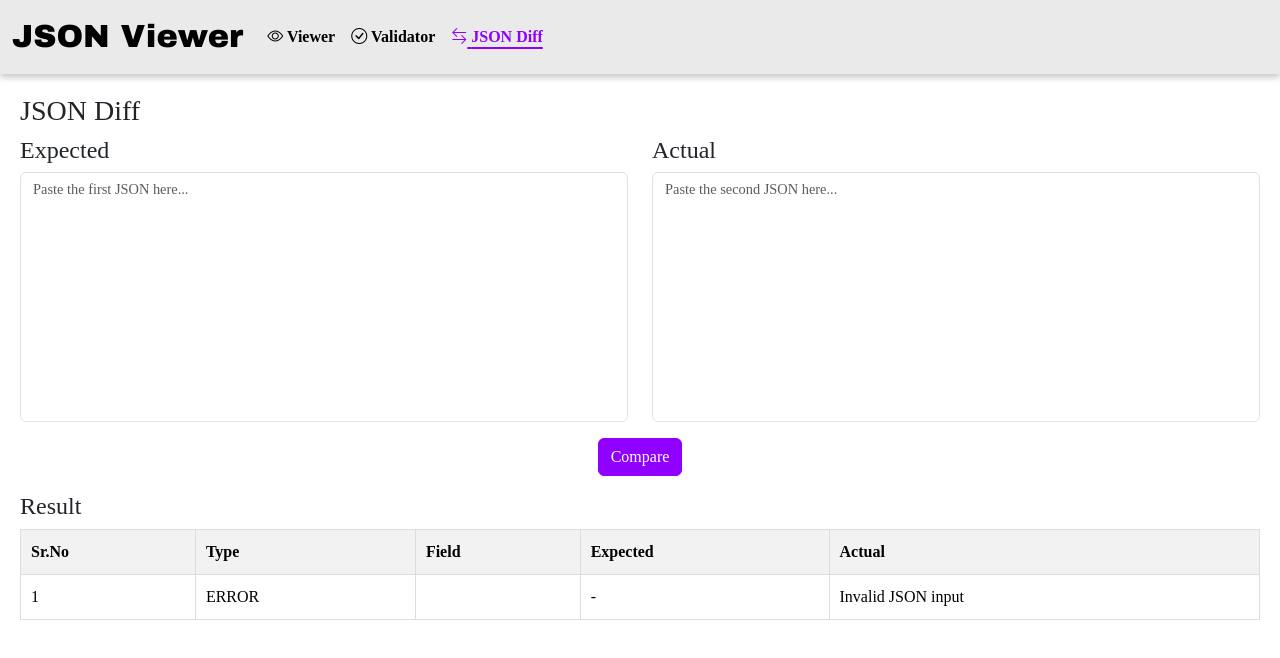
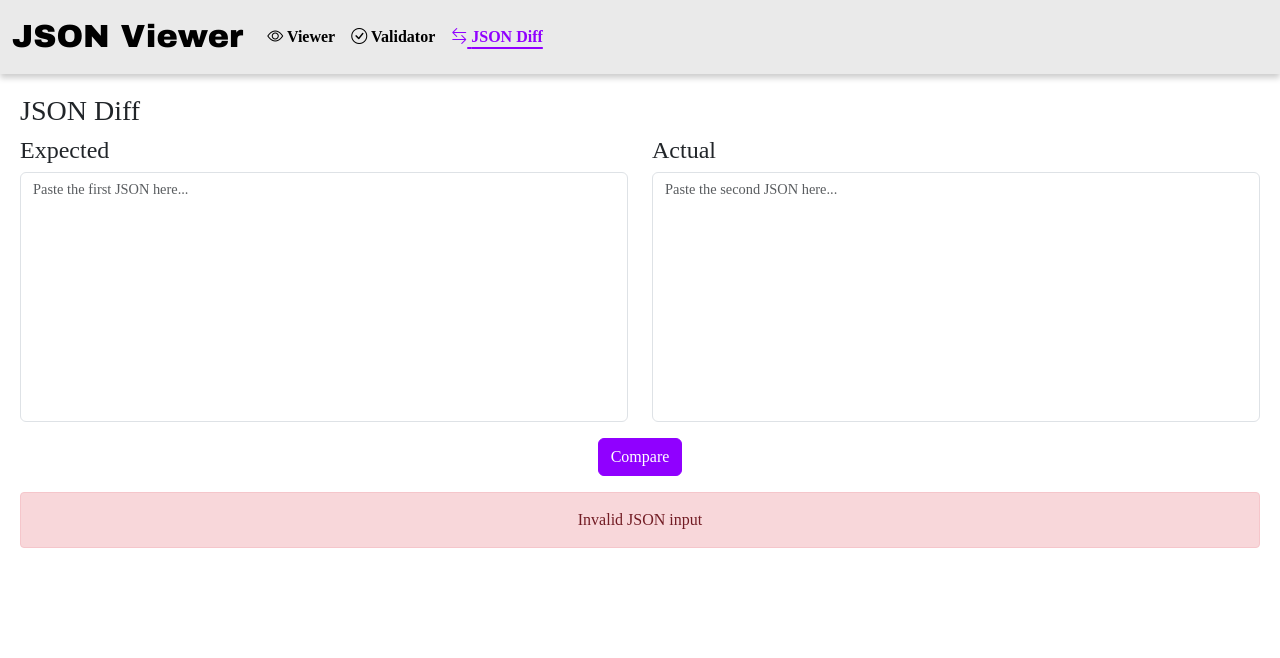
Before and after one commit to anandbmuley/json-viewer, a SvelteKit app: page /app/diff in a window 1280 px wide. Both pictures are taken after a click on the button "Compare". Shown: the top 658 px of the page. Built offline with nearby package versions, Linux system fonts and the light colour scheme.

Commit message:
Refactor JSON diff component to improve variable naming and enhance error handling with user feedback

```diff
--- a/src/routes/app/diff/+page.svelte
+++ b/src/routes/app/diff/+page.svelte
@@ -1,23 +1,35 @@
 <script lang="ts">
 	import { diff } from 'json-diff-ts';
 
-	let json1 = '';
-	let json2 = '';
-	let diffResult: any[] = []; // Use the locally defined IChange type
+	let expectedJson = '';
+	let actualJson = '';
+	let diffResult: any[] = [];
+	let noDifferences = false;
+	let hasError = false;
+	let showResultCount = false;
 
 	function calculateDiff() {
 		try {
-			const obj1 = JSON.parse(json1);
-			const obj2 = JSON.parse(json2);
+			const obj1 = JSON.parse(expectedJson);
+			const obj2 = JSON.parse(actualJson);
 			const result = diff(obj1, obj2);
 
-			if (result) {
+			if (result && result.length > 0) {
 				diffResult = result;
+				noDifferences = false;
+				hasError = false;
+				showResultCount = true;
 			} else {
-				diffResult = [{ type: 'INFO', key: '', value: 'No differences found', oldValue: undefined }];
+				noDifferences = true;
+				hasError = false;
+				diffResult = [];
+				showResultCount = false;
 			}
 		} catch (error) {
-			diffResult = [{ type: 'ERROR', key: '', value: 'Invalid JSON input', oldValue: undefined }];
+			noDifferences = false;
+			hasError = true;
+			diffResult = [];
+			showResultCount = false;
 		}
 	}
 </script>
@@ -29,7 +41,7 @@
 			<h4>Expected</h4>
 			<textarea
 				class="form-control"
-				bind:value={json1}
+				bind:value={expectedJson}
 				placeholder="Paste the first JSON here..."
 			></textarea>
 		</div>
@@ -37,7 +49,7 @@
 			<h4>Actual</h4>
 			<textarea
 				class="form-control"
-				bind:value={json2}
+				bind:value={actualJson}
 				placeholder="Paste the second JSON here..."
 			></textarea>
 		</div>
@@ -49,7 +61,15 @@
 	</div>
 	<div class="row mt-3">
 		<div class="col-12">
+			{#if hasError}
+				<div class="alert alert-danger text-center">Invalid JSON input</div>
+			{:else if noDifferences}
+				<div class="alert alert-info text-center">No differences found</div>
+			{:else}
 				<h4>Result</h4>
+				{#if showResultCount}
+					<small class="text-purple">Number of differences found: {diffResult.length} (Please scroll the table body to see more)</small>
+				{/if}
 				<table class="table table-bordered">
 					<thead>
 						<tr>
@@ -60,7 +80,7 @@
 							<th>Actual</th>
 						</tr>
 					</thead>
-				<tbody>
+					<tbody class="scrollable-tbody">
 						{#each diffResult as { type, key, value, oldValue }, index}
 							<tr>
 								<td>{index + 1}</td>
@@ -72,11 +92,16 @@
 						{/each}
 					</tbody>
 				</table>
+			{/if}
 		</div>
 	</div>
 </div>
 
 <style>
+	.text-purple {
+		color: #9000ff;
+	}
+
 	.full-screen {
 		width: 100vw;
 		height: 100vh;
@@ -109,4 +134,33 @@
 	th {
 		background-color: #f2f2f2;
 	}
+	.alert {
+		padding: 15px;
+		background-color: #e7f3fe;
+		border: 1px solid #b3d8fd;
+		border-radius: 4px;
+		color: #31708f;
+	}
+	.alert-danger {
+		padding: 15px;
+		background-color: #f8d7da;
+		border: 1px solid #f5c6cb;
+		border-radius: 4px;
+		color: #721c24;
+	}
+	.scrollable-tbody {
+		display: block;
+		max-height: 300px; /* Approximately 5 rows assuming 40px per row */
+		overflow-y: auto;
+	}
+	.scrollable-tbody tr {
+		display: table;
+		width: 100%;
+		table-layout: fixed;
+	}
+	thead, .scrollable-tbody tr {
+		display: table;
+		width: 100%;
+		table-layout: fixed;
+	}
 </style>
```
Lines whose indentation alone changed are shown as unchanged.
